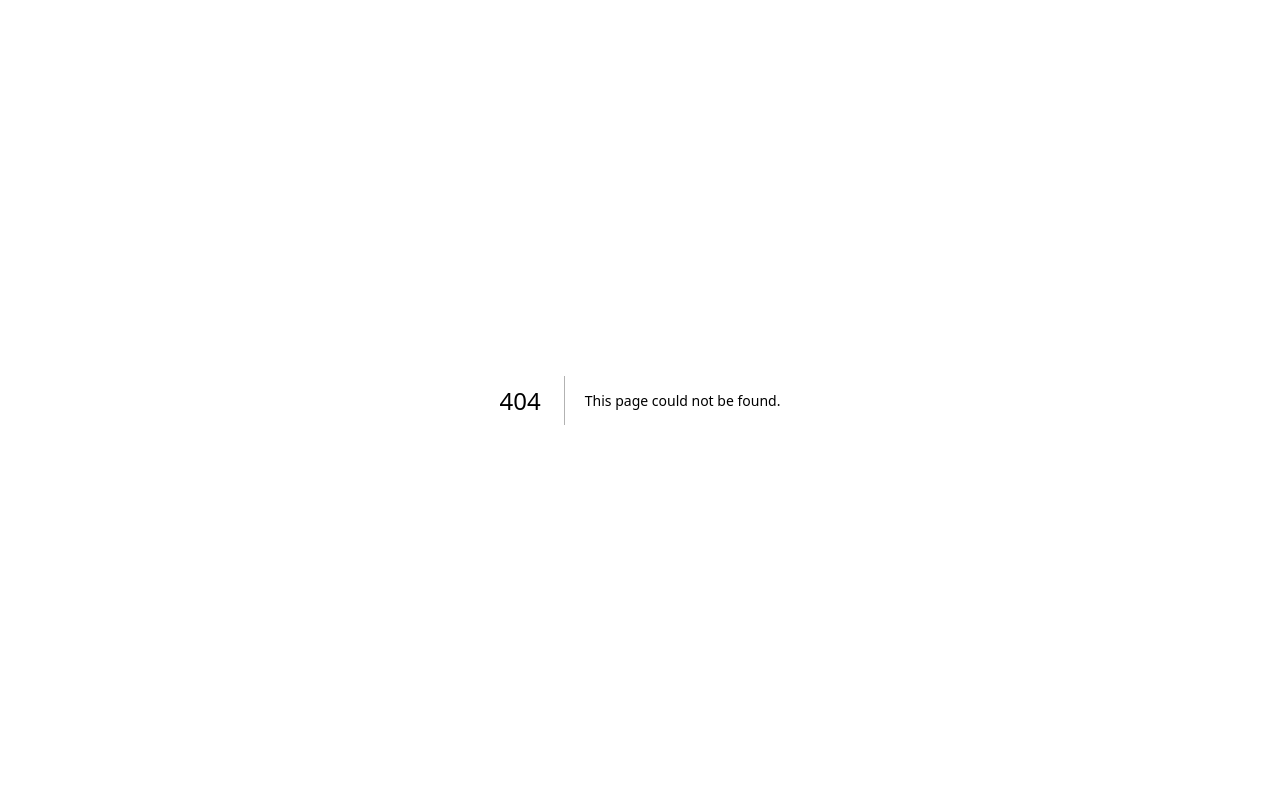
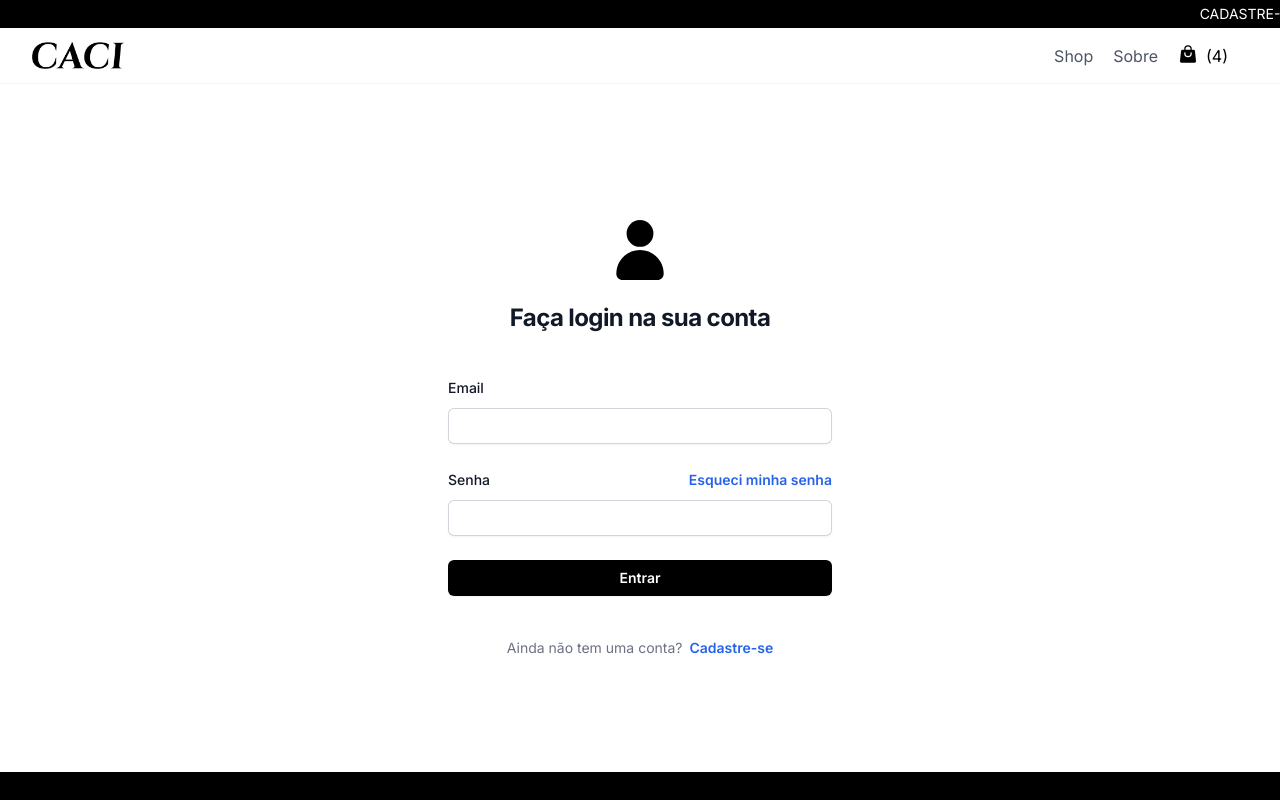
Before and after one commit to nicolasleao/caci-frontend, a Next.js app: page /auth/login in a window 1280 px wide. Before the commit this address had no page. Shown: the top 800 px of the page. Built offline with nearby package versions, Linux system fonts and the light colour scheme.

Commit message:
initial login page

```diff
--- a/src/app/_components/Header/index.tsx
+++ b/src/app/_components/Header/index.tsx
@@ -52,7 +52,7 @@ export default function Header() {
                 </div>
             </header>
             {menuActive && (
-                <div className={`mobile-menu w-full flex flex-col text-center md:invisible fixed bg-white ${scrollY > 30 ? 'pt-8' : 'pt-20'}`}>
+                <div className={`mobile-menu w-full flex flex-col text-center md:invisible fixed bg-white border-b border-gray-100 ${scrollY > 30 ? 'top-8' : 'top-20'}`}>
                     {menuItems.map(item => (
                         <Link key={item.href} href={item.href} className="mt-5 hover:text-gray-900">{item.name}</Link>
                     ))}
--- /dev/null
+++ b/src/app/auth/cadastro/page.tsx
@@ -0,0 +1,48 @@
+export default function Cadastro() {
+  return (
+    <div className="flex min-h-full flex-col justify-center px-6 py-12 lg:px-8">
+      <div className="sm:mx-auto sm:w-full mt-10 sm:max-w-sm flex flex-col justify-center items-center">
+        <svg fill="#000000" height="60px" width="60px" version="1.1" id="Layer_1" xmlns="http://www.w3.org/2000/svg" viewBox="0 0 512 512" ><g><g><circle cx="256" cy="114.526" r="114.526"/></g></g><g><g><path d="M256,256c-111.619,0-202.105,90.487-202.105,202.105c0,29.765,24.13,53.895,53.895,53.895h296.421c29.765,0,53.895-24.13,53.895-53.895C458.105,346.487,367.619,256,256,256z"/></g></g></svg>
+        <h2 className="mt-5 text-center text-2xl/9 font-bold tracking-tight text-gray-900">Cadastre-se</h2>
+      </div>
+
+      <div className="mt-10 sm:mx-auto sm:w-full sm:max-w-sm">
+        <form className="space-y-6" action="#" method="POST">
+          <div>
+            <label htmlFor="email" className="block text-sm/6 font-medium text-gray-900">Email</label>
+            <div className="mt-2">
+              <input id="email" name="email" type="email" autoComplete="email" required className="block w-full rounded-md border-0 py-1.5 text-gray-900 shadow-sm ring-1 ring-inset ring-gray-300 placeholder:text-gray-400 focus:ring-2 focus:ring-inset focus:ring-indigo-600 sm:text-sm/6" />
+            </div>
+          </div>
+
+          <div>
+            <div className="flex items-center justify-between">
+              <label htmlFor="password" className="block text-sm/6 font-medium text-gray-900">Senha</label>
+            </div>
+            <div className="mt-2">
+              <input id="password" name="password" type="password" autoComplete="current-password" required className="block w-full rounded-md border-0 py-1.5 text-gray-900 shadow-sm ring-1 ring-inset ring-gray-300 placeholder:text-gray-400 focus:ring-2 focus:ring-inset focus:ring-indigo-600 sm:text-sm/6" />
+            </div>
+          </div>
+
+          <div>
+            <div className="flex items-center justify-between">
+              <label htmlFor="password" className="block text-sm/6 font-medium text-gray-900">Confirmação de Senha</label>
+            </div>
+            <div className="mt-1">
+              <input id="password" name="password" type="password" autoComplete="current-password" required className="block w-full rounded-md border-0 py-1.5 text-gray-900 shadow-sm ring-1 ring-inset ring-gray-300 placeholder:text-gray-400 focus:ring-2 focus:ring-inset focus:ring-indigo-600 sm:text-sm/6" />
+            </div>
+          </div>
+
+          <div>
+            <button type="submit" className="flex w-full justify-center rounded-md bg-black px-3 py-1.5 text-sm/6 font-semibold text-white shadow-sm hover:bg-gray-800 focus-visible:outline focus-visible:outline-2 focus-visible:outline-offset-2 focus-visible:outline-indigo-600">Entrar</button>
+          </div>
+        </form>
+
+        <p className="mt-10 text-center text-sm/6 text-gray-500">
+          Já tem uma conta?&ensp;
+          <a href="/auth/login" className="font-semibold text-blue-600 hover:text-blue-500">Fazer login</a>
+        </p>
+      </div>
+    </div>
+  )
+}
--- /dev/null
+++ b/src/app/auth/layout.tsx
@@ -0,0 +1,26 @@
+import type { Metadata } from 'next'
+import TopBar from '../_components/TopBar'
+import Header from '@/app/_components/Header/index'
+import Footer from '@/app/_components/Footer'
+
+export const metadata: Metadata = {
+  title: 'caci - sobre',
+  description: 'Caci studio',
+}
+
+export default function ProductsLayout({
+  children,
+}: {
+  children: React.ReactNode
+}) {
+  return (
+    <div>
+        <TopBar />
+        <Header />
+        <div className="min-h-[80vh] mt-[132px]">
+          {children}
+        </div>
+        <Footer />
+    </div>
+  )
+}
--- /dev/null
+++ b/src/app/auth/login/page.tsx
@@ -0,0 +1,42 @@
+export default function Login() {
+  return (
+    <div className="flex min-h-full flex-col justify-center px-6 py-12 lg:px-8">
+      <div className="sm:mx-auto sm:w-full mt-10 sm:max-w-sm flex flex-col justify-center items-center">
+        <svg fill="#000000" height="60px" width="60px" version="1.1" id="Layer_1" xmlns="http://www.w3.org/2000/svg" viewBox="0 0 512 512" ><g><g><circle cx="256" cy="114.526" r="114.526"/></g></g><g><g><path d="M256,256c-111.619,0-202.105,90.487-202.105,202.105c0,29.765,24.13,53.895,53.895,53.895h296.421c29.765,0,53.895-24.13,53.895-53.895C458.105,346.487,367.619,256,256,256z"/></g></g></svg>
+        <h2 className="mt-5 text-center text-2xl/9 font-bold tracking-tight text-gray-900">Faça login na sua conta</h2>
+      </div>
+
+      <div className="mt-10 sm:mx-auto sm:w-full sm:max-w-sm">
+        <form className="space-y-6" action="#" method="POST">
+          <div>
+            <label htmlFor="email" className="block text-sm/6 font-medium text-gray-900">Email</label>
+            <div className="mt-2">
+              <input id="email" name="email" type="email" autoComplete="email" required className="block w-full rounded-md border-0 py-1.5 text-gray-900 shadow-sm ring-1 ring-inset ring-gray-300 placeholder:text-gray-400 focus:ring-2 focus:ring-inset focus:ring-indigo-600 sm:text-sm/6" />
+            </div>
+          </div>
+
+          <div>
+            <div className="flex items-center justify-between">
+              <label htmlFor="password" className="block text-sm/6 font-medium text-gray-900">Senha</label>
+              <div className="text-sm">
+                <a href="#" className="font-semibold text-blue-600 hover:text-blue-500">Esqueci minha senha</a>
+              </div>
+            </div>
+            <div className="mt-2">
+              <input id="password" name="password" type="password" autoComplete="current-password" required className="block w-full rounded-md border-0 py-1.5 text-gray-900 shadow-sm ring-1 ring-inset ring-gray-300 placeholder:text-gray-400 focus:ring-2 focus:ring-inset focus:ring-indigo-600 sm:text-sm/6" />
+            </div>
+          </div>
+
+          <div>
+            <button type="submit" className="flex w-full justify-center rounded-md bg-black px-3 py-1.5 text-sm/6 font-semibold text-white shadow-sm hover:bg-gray-800 focus-visible:outline focus-visible:outline-2 focus-visible:outline-offset-2 focus-visible:outline-indigo-600">Entrar</button>
+          </div>
+        </form>
+
+        <p className="mt-10 text-center text-sm/6 text-gray-500">
+          Ainda não tem uma conta?&ensp;
+          <a href="/auth/cadastro" className="font-semibold text-blue-600 hover:text-blue-500">Cadastre-se</a>
+        </p>
+      </div>
+    </div>
+  )
+}
--- a/src/app/home/page.tsx
+++ b/src/app/home/page.tsx
@@ -14,15 +14,15 @@ import SubscribeModal from "../_components/SubscribeModal"
 export default function Home() {
   return (
     <div>
-      <div className="w-full h-dvh">
+      <div className="w-full h-dvh mt-20">
         <Link href="/produtos">
           <Image src={banner} alt="Foto Close da CACI Lisa Branca" className="object-cover" />
         </Link>
       </div>
       <Link href="/produtos">
         <div className="w-full flex h-50vh">
-            <Image src={vertical1} alt="Foto Close da CACI Lisa Branca" className="w-1/2 py-10 pr-5 pl-10" />
-            <Image src={vertical2} alt="Foto Close da CACI Lisa Branca" className="w-1/2 py-10 pl-5 pr-10" />
+            <Image src={vertical1} alt="Foto Close da CACI Lisa Branca" className="w-1/2 py-1 pr-1 pl-1 md:py-10 md:pr-5 md:pl-10" />
+            <Image src={vertical2} alt="Foto Close da CACI Lisa Branca" className="w-1/2 py-1 pr-1 pl-1 md:py-10 md:pl-5 md:pr-10" />
         </div>
       </Link>
       <div className="bg-white">
```
